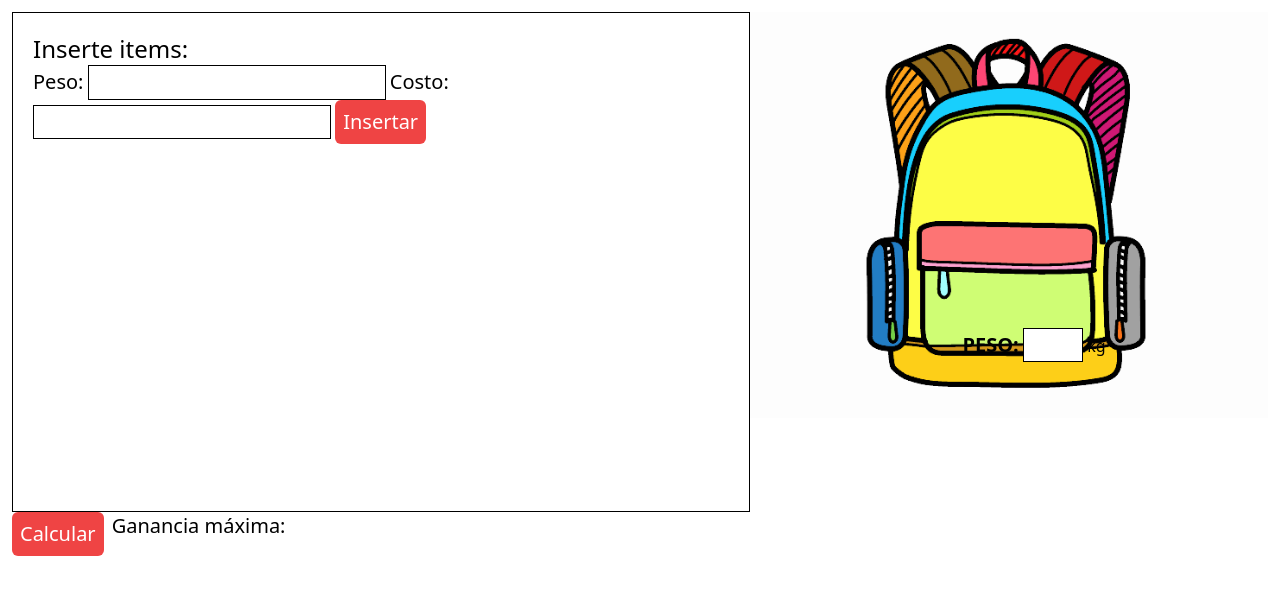
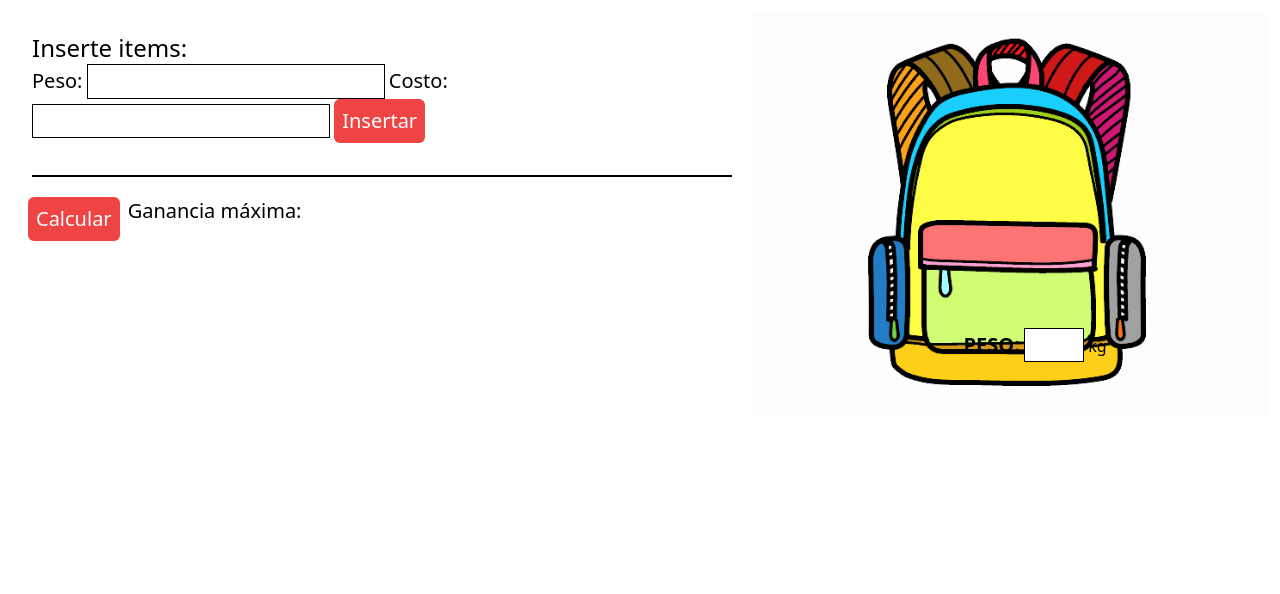
Before and after one commit to samucorea/knapsackproblem, a website with bundled scripts: page index.html in a window 1280 px wide. Built offline with nearby package versions, Linux system fonts and the light colour scheme.

Commit message:
project knapsack

```diff
--- a/index.css
+++ b/index.css
@@ -6,13 +6,10 @@ input#maxWeightInput{
     width:60px;
 }
 
-.app{
-    display: flex;
-}
 
 .itemsToolbar {
-    height: 500px;
-    border: 1px solid black;
+    /* height: 500px; */
+    /* border: 1px solid black; */
     padding: 20px;
     width:100%;
 }
@@ -27,7 +24,9 @@ input#maxWeightInput{
 }
 
 .itemsList{
-    width: 100%;
+    margin-top: 2em;
+    width:700px;
+    border: 1px solid black;
 }
 
 .img{
--- a/index.html
+++ b/index.html
@@ -11,7 +11,7 @@
 </head>
 
 <body>
-    <div class="app m-3">
+    <div class="flex m-3">
         <div class="inputs">
             <div class="itemsToolbar overflow-y-auto">
                 <h1 class="text-2xl">Inserte items:</h1>
@@ -26,7 +26,7 @@
 
             </div>
 
-            <div class="flex">
+            <div class="flex ml-4">
                 <div>
                     <button id="calcularBtn" class="text-xl mr-2 p-2 bg-red-500 text-white rounded-md">Calcular</button>
                 </div>
--- a/index.js
+++ b/index.js
@@ -59,6 +59,7 @@ function calculateKnap() {
     knap.selectedItems.forEach(item => {
         const index = weigths.indexOf(item);
 
+
         items[index].style.backgroundColor = "red";
         items[index].style.color = 'white';
     })
```
